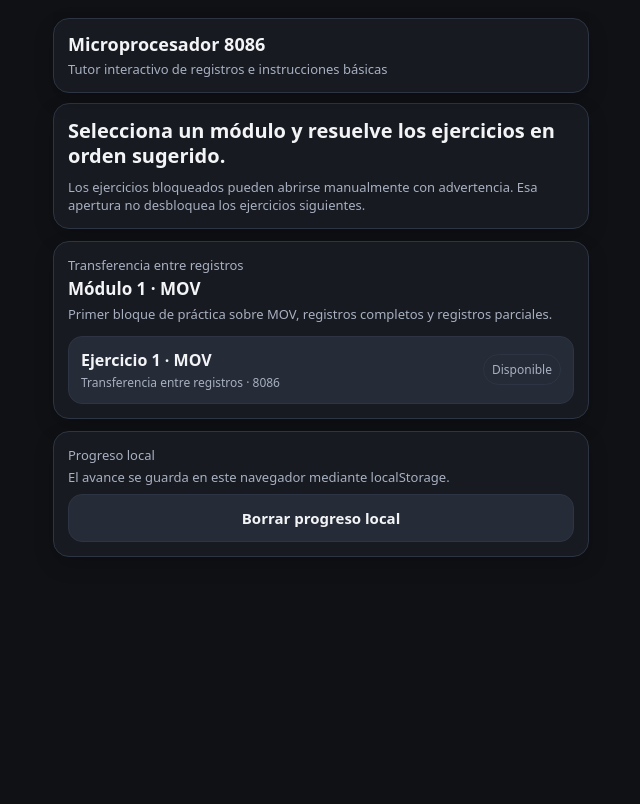
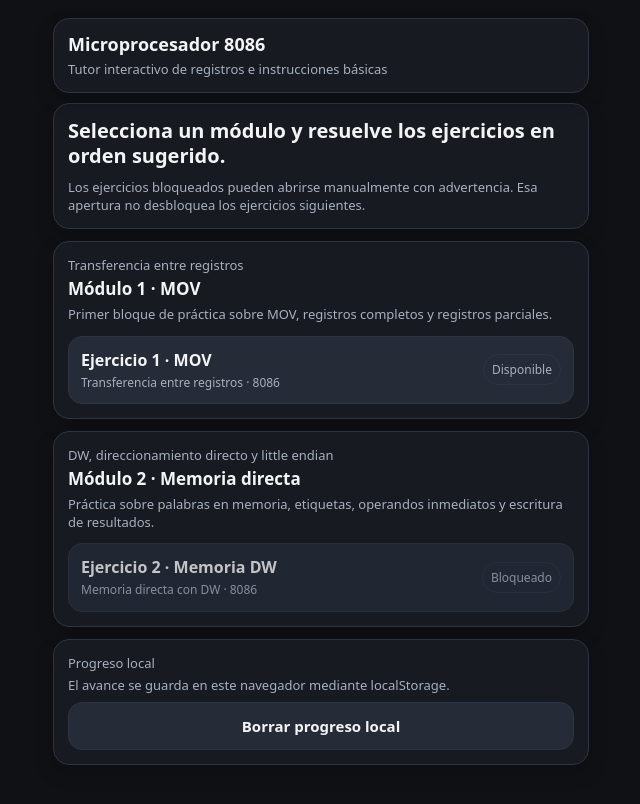
Before and after one commit to marcomarca/microprocesador8086-app, a Svelte app: page / in a window 1280 px wide. Shown: the top 804 px of the page, without its empty margins (319-959 px from the left). Built offline with nearby package versions, Linux system fonts and the light colour scheme.

Commit message:
Register memory exercise in course content

```diff
--- a/src/content/index.ts
+++ b/src/content/index.ts
@@ -1,4 +1,5 @@
 import type { CourseContent } from '../types';
+import { directMemoryDwExercise } from './directMemoryDw';
 import { errorCatalog } from './errorCatalog';
 import { movBasicExercise } from './movBasic';
 
@@ -15,7 +16,15 @@ export const courseContent: CourseContent = {
       subtitle: 'Transferencia entre registros',
       description: 'Primer bloque de práctica sobre MOV, registros completos y registros parciales.',
       exerciseIds: ['mov_basic_01']
+    },
+    {
+      id: 'mod_memory',
+      order: 2,
+      title: 'Módulo 2 · Memoria directa',
+      subtitle: 'DW, direccionamiento directo y little endian',
+      description: 'Práctica sobre palabras en memoria, etiquetas, operandos inmediatos y escritura de resultados.',
+      exerciseIds: ['direct_memory_dw_02']
     }
   ],
-  exercises: [movBasicExercise]
+  exercises: [movBasicExercise, directMemoryDwExercise]
 };
```
